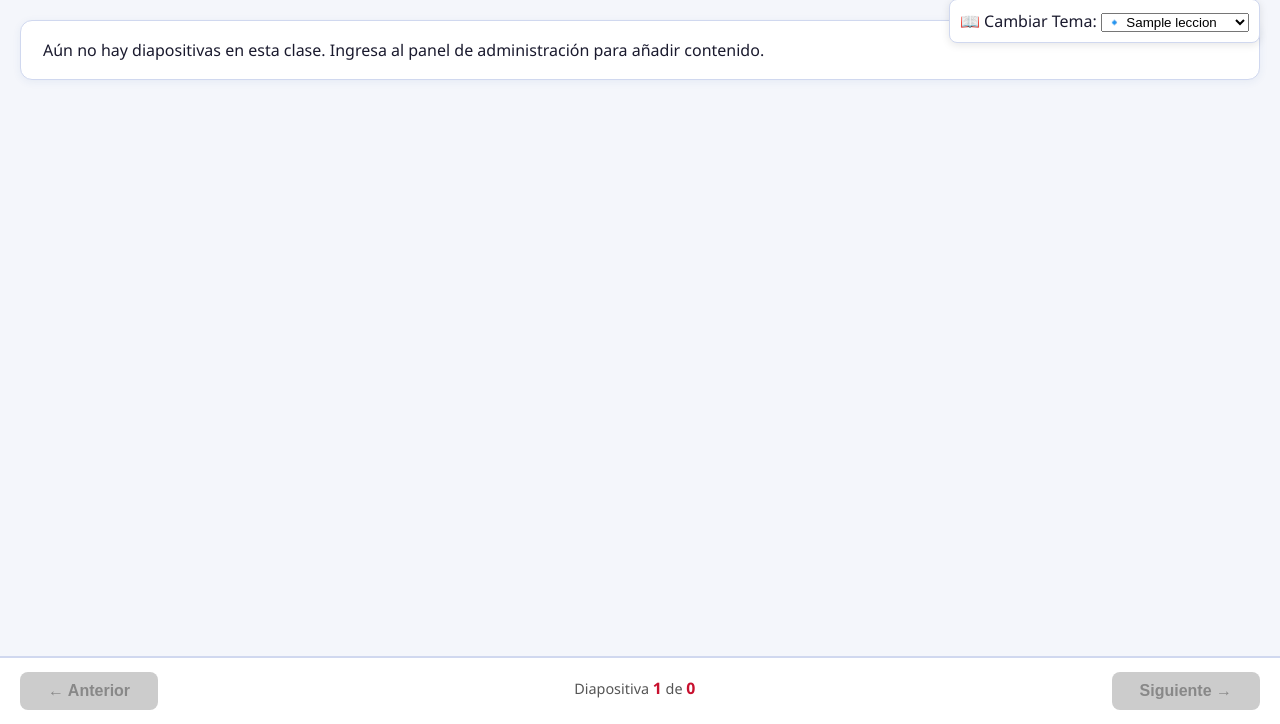
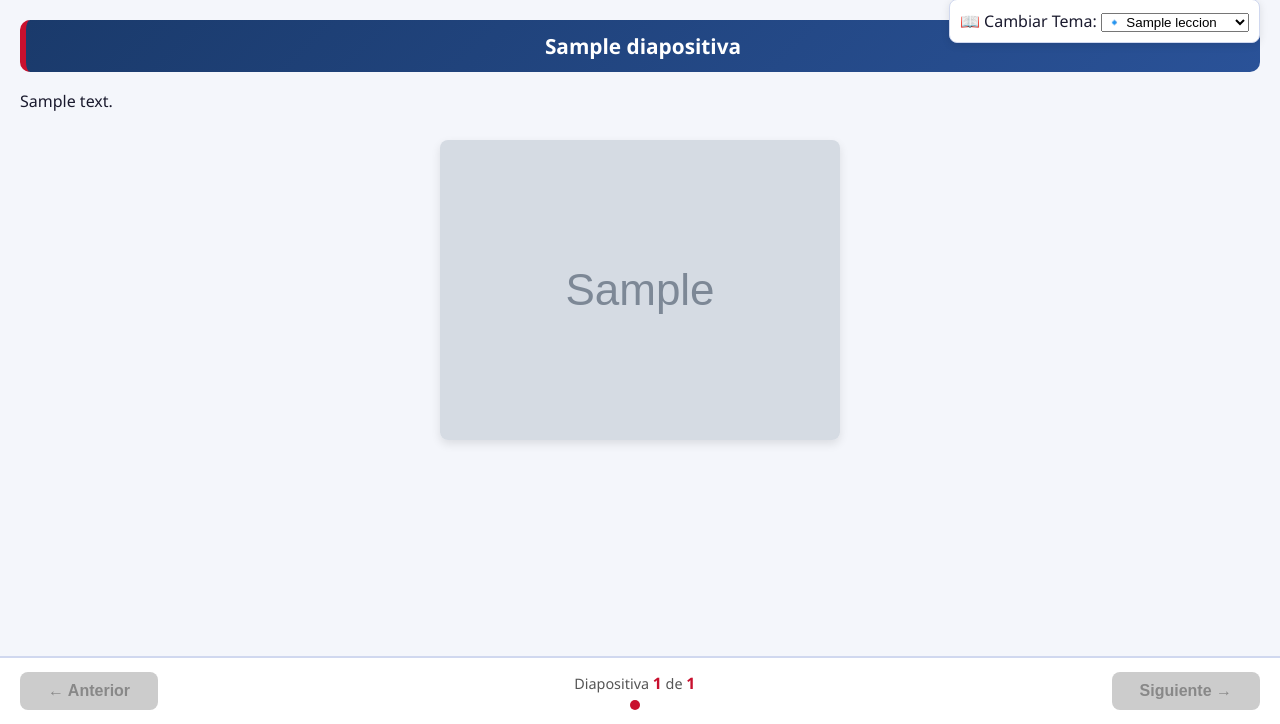
Before and after one commit to juanovandob/classdeck, a Django app: page / in a window 1280 px wide. Shown: the part 76-800 px from the top of the page. Run offline with Django 5.2, Linux system fonts and the light colour scheme; tables that the repository leaves empty hold one stand-in row (values such as "Sample post"); grey boxes marked "Sample" are stand-in pictures.

Commit message:
Fix template variables: change 'clase' to 'leccion' and fix forloop syntax

```diff
--- a/lessons/templates/lessons/slide.html
+++ b/lessons/templates/lessons/slide.html
@@ -3,7 +3,7 @@
 <head>
 <meta charset="UTF-8">
 <meta name="viewport" content="width=device-width, initial-scale=1.0">
-<title>{{ clase.titulo|default:"Plataforma de Clases" }}</title>
+<title>{{ leccion.titulo|default:"Plataforma de Clases" }}</title>
 <style>
   :root { --fs: 16px; }
   * { box-sizing: border-box; margin: 0; padding: 0; }
@@ -130,8 +130,8 @@
 </div>
 
 <div class="slide-container">
-  {% for diapo in clase.diapositivas.all %}
-  <div class="slide {% if loop.first %}active{% endif %}" id="s{{ loop.index }}">
+  {% for diapo in leccion.diapositivas.all %}
+  <div class="slide {% if forloop.first %}active{% endif %}" id="s{{ forloop.counter }}">
     <div class="slide-title">{{ diapo.titulo }}</div>
 
     <div class="slide-content-body">
@@ -155,10 +155,10 @@
 <div class="nav-bar">
   <button class="btn-nav" id="btnPrev" onclick="changeSlide(-1)" disabled>← Anterior</button>
   <div class="slide-indicator">
-    <div>Diapositiva <strong id="slideNum">1</strong> de <strong id="slideTotal">{{ clase.diapositivas.all|length }}</strong></div>
+    <div>Diapositiva <strong id="slideNum">1</strong> de <strong id="slideTotal">{{ leccion.diapositivas.all|length }}</strong></div>
     <div class="dots" id="dots"></div>
   </div>
-  <button class="btn-nav" id="btnNext" onclick="changeSlide(1)" {% if clase.diapositivas.all|length <= 1 %}disabled{% endif %}>Siguiente →</button>
+  <button class="btn-nav" id="btnNext" onclick="changeSlide(1)" {% if leccion.diapositivas.all|length <= 1 %}disabled{% endif %}>Siguiente →</button>
 </div>
 
 <script>
--- a/lessons/views.py
+++ b/lessons/views.py
@@ -15,4 +15,5 @@ def visor_clases(request, id_url=None):
         'leccion': leccion_activa,
         'cursos': cursos_disponibles,
     }
+
     return render(request, 'lessons/slide.html', context)
```
